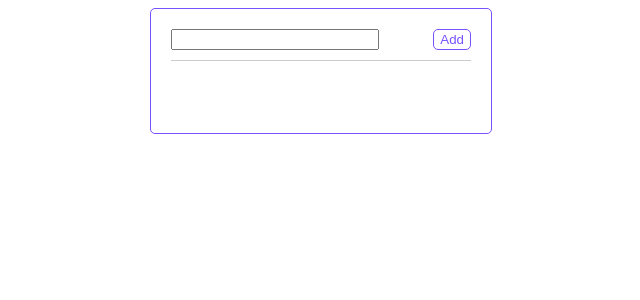
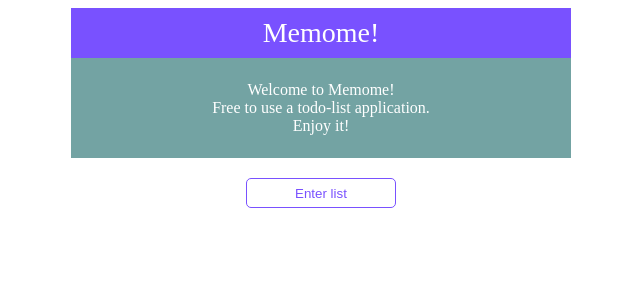
Before and after one commit to rraiy/todo-list-router, a React app: page / in a window 1280 px wide. Shown: the top 300 px of the page, without its empty margins (319-959 px from the left). Built offline with nearby package versions, Linux system fonts and the light colour scheme; the HTML template or start-up script is replaced by a standard one.

Commit message:
add btn to switch page

```diff
--- a/src/App.js
+++ b/src/App.js
@@ -1,15 +1,24 @@
-import React from 'react';
+import React, {useState} from 'react';
 import { BrowserRouter as Router, Route, Link } from 'react-router-dom';
 
 import HomePage from './components/HomePage';
-import ListPage from './components/ListPage';
+import ListPage from './components/ListPage'
 
 const App = () => {
 
+    const [show, setShow] = useState({
+        home:'flex',
+        list:'none'
+    })
+
+    const onSwitchPage = () => {
+        show.home === 'flex' ? setShow({home:'none', list:'flex'}):setShow({home:'flex', list:'none'})
+    }
+
     return(
         <div>
-            <HomePage/>
-            <ListPage/>
+            <HomePage switchPage={onSwitchPage} view={show.home}/>
+            <ListPage switchPage={onSwitchPage} view={show.list}/>
         </div>
     )
 }
--- a/src/components/AddForm.js
+++ b/src/components/AddForm.js
@@ -7,11 +7,14 @@ const StyleDiv = styled.div`
 `
 const Form = styled.form`
     display:flex;
-    width:300px;
+    width:400px;
     justify-content:space-between;
 `
 const Input = styled.input`
-    width:200px;
+    width:250px;
+    border:1px solid rgb(121, 81, 255);
+    border-radius: 5px;
+    height:20px;
 `
 const AddButton = styled.button`
     border:1px solid rgb(121, 81, 255);
--- a/src/components/HomePage.js
+++ b/src/components/HomePage.js
@@ -3,11 +3,12 @@ import styled from 'styled-components';
 
 const Wrap = styled.div`
     display:flex;
-    width:300px;
+    width:500px;
     margin:0 auto;
 `
 
 const HomepageWrap = styled.div`
+    width:100%;
     flex-direction:column;
     justify-content: center;
     align-items: center;
@@ -17,7 +18,7 @@ const Header = styled.div`
     justify-content:center;
     align-items: center;
     background:rgb(121, 81, 255);
-    width:300px;
+    width:100%;
     height:50px;
     color:white;
     font-size:28px;
@@ -26,7 +27,7 @@ const Content = styled.div`
     display: flex;
     flex-direction: column;
     align-items: center;
-    width:300px;
+    width:100%;
 `
 
 const Banner = styled.div`
@@ -43,6 +44,7 @@ const Banner = styled.div`
 
 const EnterBtn = styled.button`
     width: 150px;
+    height: 30px;
     border:1px solid rgb(121, 81, 255);
     border-radius: 5px;
     background: #fff;
@@ -57,18 +59,19 @@ const EnterBtn = styled.button`
     }
 `
 
-const HomePage = () => {
+const HomePage = ({view,switchPage}) => {
 
     return (
-        <Wrap style={{display:'none'}}>
+        <Wrap style={{display:view}}>
             <HomepageWrap>
                 <Header>
                     Memome!
                 </Header>
                 <Content>
                     <Banner>
-                        Welcome to Memome! <br/>Free to use a todo-list application.<br/> Enjoy it!</Banner>
-                    <EnterBtn>
+                        Welcome to Memome! <br/>Free to use a todo-list application.<br/> Enjoy it!
+                    </Banner>
+                    <EnterBtn onClick={switchPage}>
                         Enter list
                     </EnterBtn>
                 </Content>
--- a/src/components/List.js
+++ b/src/components/List.js
@@ -5,7 +5,7 @@ const Ul = styled.ul`
     padding:10px;
 `
 const Li = styled.li`
-    width:300px;
+    width:400px;
     display: flex;
     justify-content:space-between;
     margin-bottom:4px;
@@ -31,8 +31,6 @@ const Button = styled.button`
 
 const List= ({lists, onRemoveEvent}) => {
 
-
-
     const renderLists = lists.map(list => {
         return(
             <Li key={list.key}>
--- a/src/components/ListPage.js
+++ b/src/components/ListPage.js
@@ -4,7 +4,7 @@ import List from './List';
 import styled from 'styled-components';
 
 const StyleDiv = styled.div`
-    width:300px;
+    width:500px;
     background:#fff;
     margin:0 auto;
     flex-direction:column;
@@ -14,14 +14,14 @@ const StyleDiv = styled.div`
     padding:20px;
 `;
 
-const Button = styled.button`
-    width: 80px;
+const BackBtn = styled.button`
     margin:0 auto;
     border:1px solid rgb(121, 81, 255);
     border-radius: 5px;
     background: #fff;
     color:rgb(121, 81, 255);
     cursor:pointer;
+    height: 30px;
 
     :hover {
     border:1px solid rgb(121, 81, 255);
@@ -31,7 +31,7 @@ const Button = styled.button`
     }
 `
 
-const ListPage = () => {
+const ListPage = ({view,switchPage}) => {
 
     const [lists, setLists] = useState([])
 
@@ -51,10 +51,11 @@ const ListPage = () => {
     }
 
     return (
-        <StyleDiv>
+        <StyleDiv style={{display:view}}>
 
             <AddForm onAddEvent={onAddEvent}/>
             <List lists={lists} onRemoveEvent={onRemoveEvent}/>
+            <BackBtn onClick={switchPage}>back to homepage</BackBtn>
         </StyleDiv>
     )
 }
```
Also changed, not shown: 6 other files (tests, documents, lock files or other folders).
